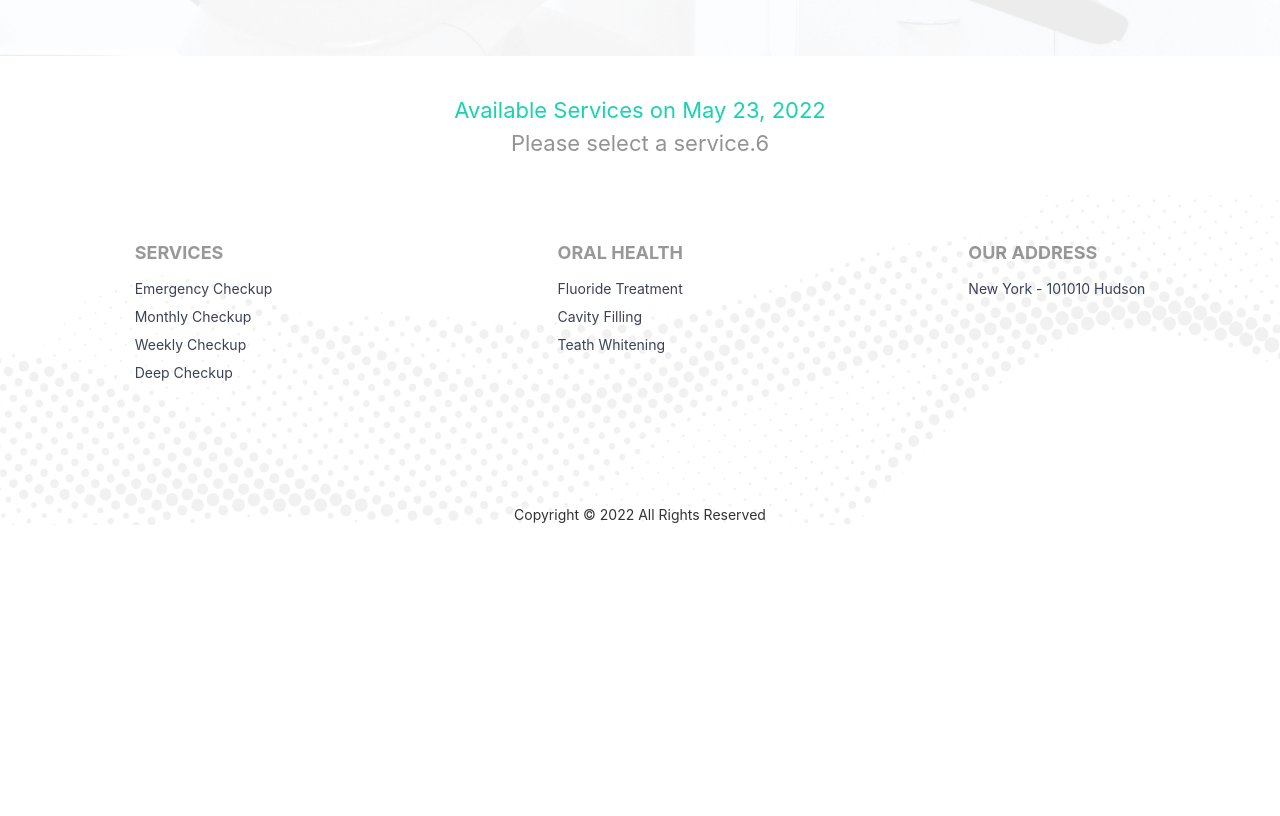
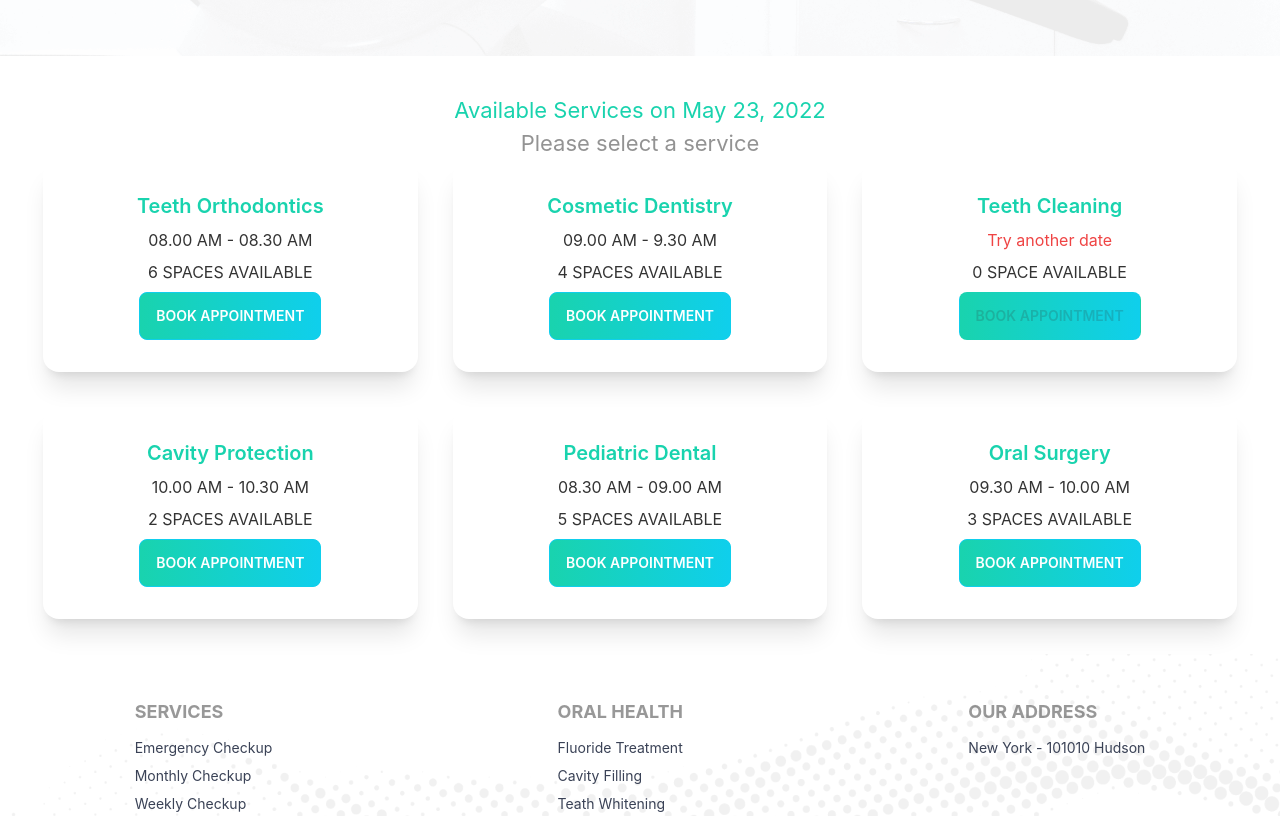
Before and after one commit to md-atiqurrahman/Doctors-portal-client-side, a React (Create React App) app: page /appointment in a window 1280 px wide. Shown: the part 820-1636 px from the top of the page. Before the commit the page ends 1350 px from the top, so only its background shows below. Built offline with nearby package versions, Linux system fonts and the light colour scheme.

Commit message:
add services in appointment page

```diff
--- a/src/Pages/Appointment/AppointmentBanner/AppointmentBanner.js
+++ b/src/Pages/Appointment/AppointmentBanner/AppointmentBanner.js
@@ -9,7 +9,7 @@ const AppointmentBanner = ({date, setDate}) => {
         <section className="hero lg:min-h-screen  bg-[url('/src/assets/images/bg.png')]   lg:mt-3 justify-items-center bg-cover">
             <div className="hero-content flex-col lg:flex-row-reverse">
                 <img className="sm:max-w-sm lg:max-w-[594px] lg:min-h-[355px] rounded-lg shadow-2xl" src={chair} alt="" />
-                <div className='lg:max-w-[312px] lg:min-h-[312px] lg:ml-[70px] lg:mr-[60px] bg-base-100 shadow-xl rounded-lg mt-[30px] lg:mt-0'>
+                <div className='lg:max-w-[312px] lg:min-h-[312px] lg:ml-[180px] lg:mr-[60px] bg-base-100 shadow-2xl rounded-2xl mt-[30px] lg:mt-0'>
                     <DayPicker
                         mode="single"
                         selected={date}
--- a/src/Pages/Appointment/AvailableServices/AvailableServices.js
+++ b/src/Pages/Appointment/AvailableServices/AvailableServices.js
@@ -1,5 +1,6 @@
 import { format } from 'date-fns';
 import React, { useEffect, useState } from 'react';
+import Service from '../Service/Service';
 
 const AvailableServices = ({ date }) => {
     const [services, setServices] = useState([]);
@@ -14,10 +15,15 @@ const AvailableServices = ({ date }) => {
         <section className='mt-[38px]'>
             <div>
                 <h4 className='text-[22px] text-secondary text-center'>Available Services on {format(date, 'PP')}</h4>
-                <h5 className='text-[22px] text-[#939393] text-center'>Please select a service.{services.length}</h5>
+                <h5 className='text-[22px] text-[#939393] text-center'>Please select a service</h5>
             </div>
-            <div>
-                {}
+            <div className='grid grid-cols-1 md:grid-cols-2 lg:grid-cols-3 gap-[35px] mx-[43px]'>
+                {
+                    services.map(service => <Service
+                    key={service._id}
+                    service= {service}
+                    ></Service>)
+                }
             </div>
         </section>
     );
--- /dev/null
+++ b/src/Pages/Appointment/Service/Service.js
@@ -0,0 +1,25 @@
+import React from 'react';
+
+const Service = ({ service }) => {
+    const { name, slots } = service;
+    return (
+        <div className="card lg:max-w-md bg-base-100 shadow-xl">
+            <div className="card-body">
+                <h2 className="text-center text-xl text-secondary font-semibold">{name}</h2>
+                <p className='text-center'>{
+                    slots.length
+                        ?
+                        <span>{slots[0]}</span>
+                        :
+                        <span className='text-red-500'>Try another date</span>
+                }</p>
+                <p className='uppercase text-center'>{slots.length} {slots.length > 1 ? 'spaces' : 'space'} Available</p>
+                <div className="card-actions justify-center">
+                    <button disabled={slots.length === 0} className="btn btn-primary text-white bg-gradient-to-r from-secondary to-primary">Book Appointment</button>
+                </div>
+            </div>
+        </div>
+    );
+};
+
+export default Service;
```
